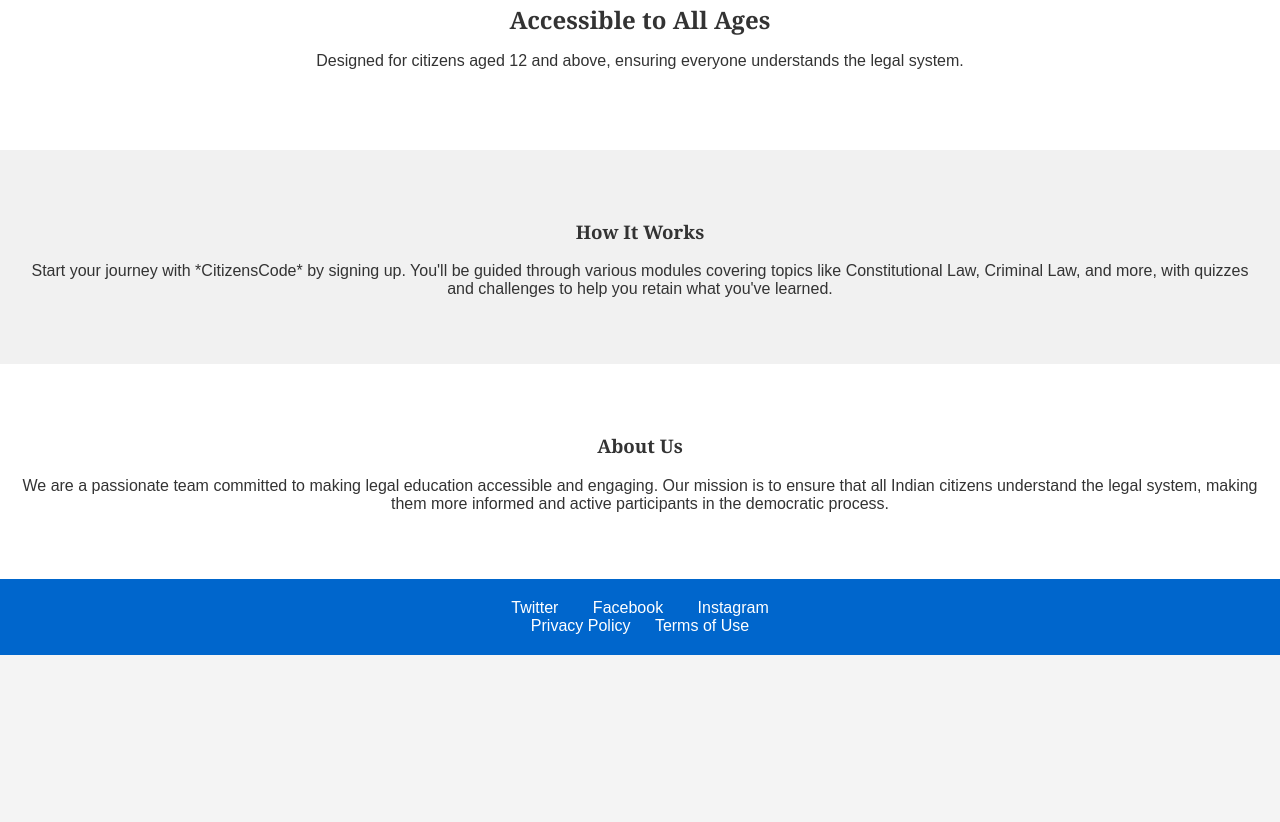
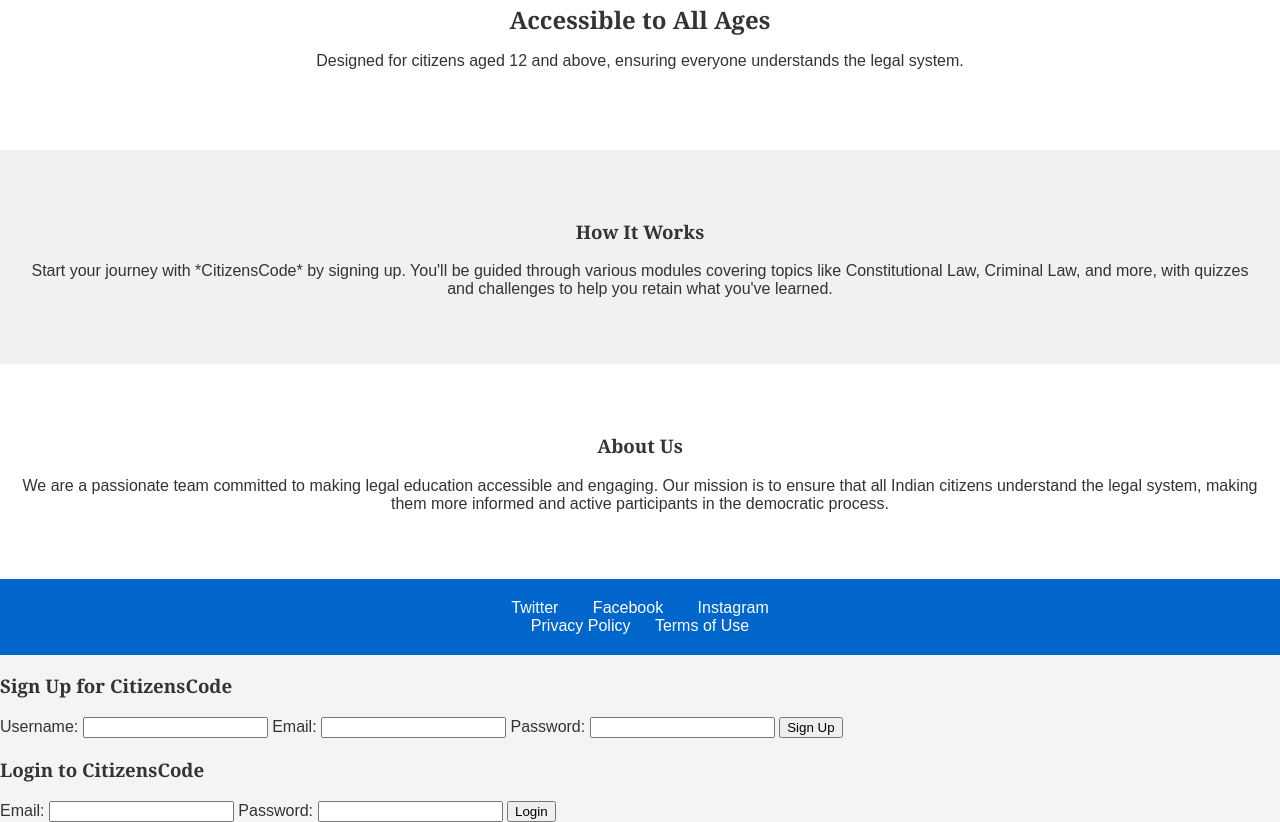
Before and after one commit to anurudhrasundaram/CitizensCode-, a plain HTML site: page index.html in a window 1280 px wide. Shown: the part 684-1506 px from the top of the page. Before the commit the page ends 1339 px from the top, so only its background shows below. Drawn offline with Linux system fonts and the light colour scheme.

Commit message:
Update index.html

```diff
--- a/index.html
+++ b/index.html
@@ -71,5 +71,34 @@
             <a href="#terms-of-use">Terms of Use</a>
         </div>
     </footer>
+       <!-- Signup Section -->
+<section id="signup">
+    <h3>Sign Up for CitizensCode</h3>
+    <form action="/submit-signup" method="POST">
+        <label for="username">Username:</label>
+        <input type="text" id="username" name="username" required>
+
+        <label for="email">Email:</label>
+        <input type="email" id="email" name="email" required>
+
+        <label for="password">Password:</label>
+        <input type="password" id="password" name="password" required>
+
+        <button type="submit">Sign Up</button>
+    </form>
+</section>
+    <!-- Login Section -->
+<section id="login">
+    <h3>Login to CitizensCode</h3>
+    <form action="/submit-login" method="POST">
+        <label for="email-login">Email:</label>
+        <input type="email" id="email-login" name="email" required>
+
+        <label for="password-login">Password:</label>
+        <input type="password" id="password-login" name="password" required>
+
+        <button type="submit">Login</button>
+    </form>
+</section>
 </body>
 </html>
```
